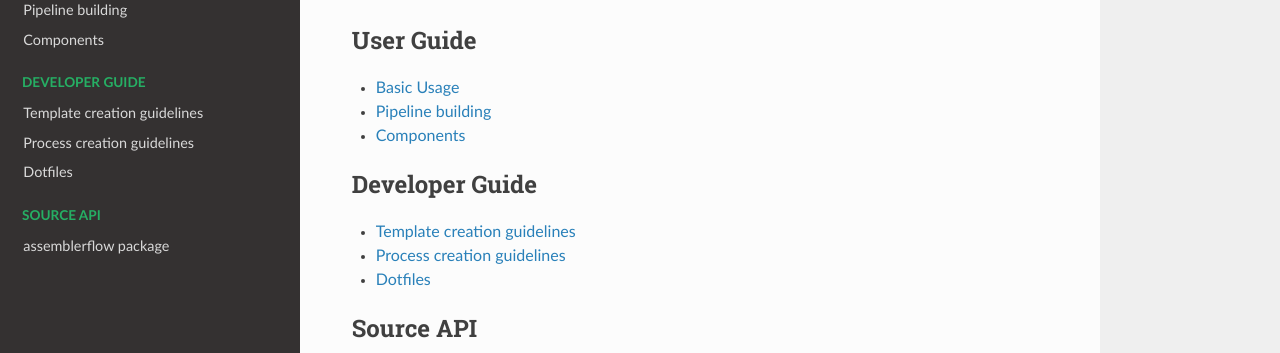
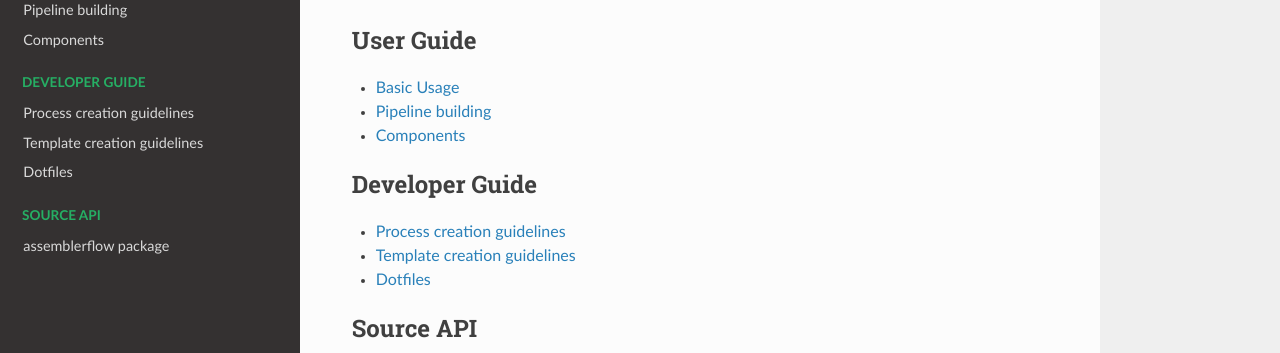
Before and after one commit to assemblerflow/flowcraft, a Sphinx documentation site: the page built from docs/index.rst, in a window 1280 px wide and 961 px high. Shown: the part 300-653 px from the top of the window. Built offline with Sphinx 7.4.7 and the Read the Docs theme 2.0.0, drawn with Linux system fonts in a browser that asks for light colours.

Commit message:
Changed developer guide guideline ordering

```diff
--- a/docs/index.rst
+++ b/docs/index.rst
@@ -33,8 +33,8 @@
    :maxdepth: 1
    :caption: Developer Guide
 
+   dev/create_process
    dev/create_template
-   dev/create_process
    dev/process_dotfiles
 
 .. _Source API:
```
